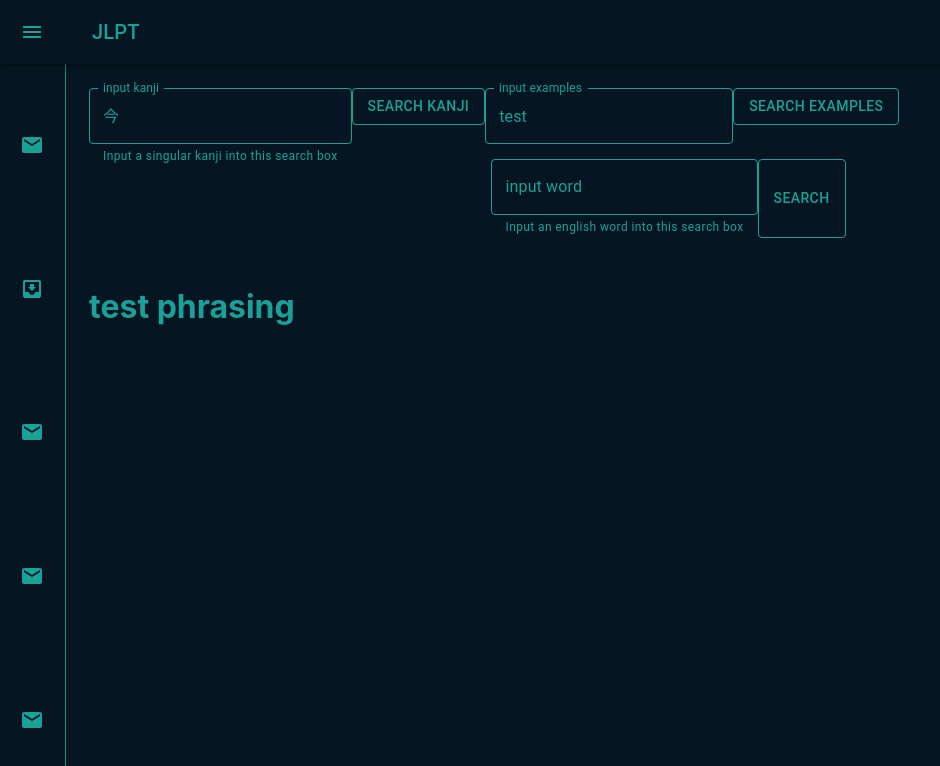
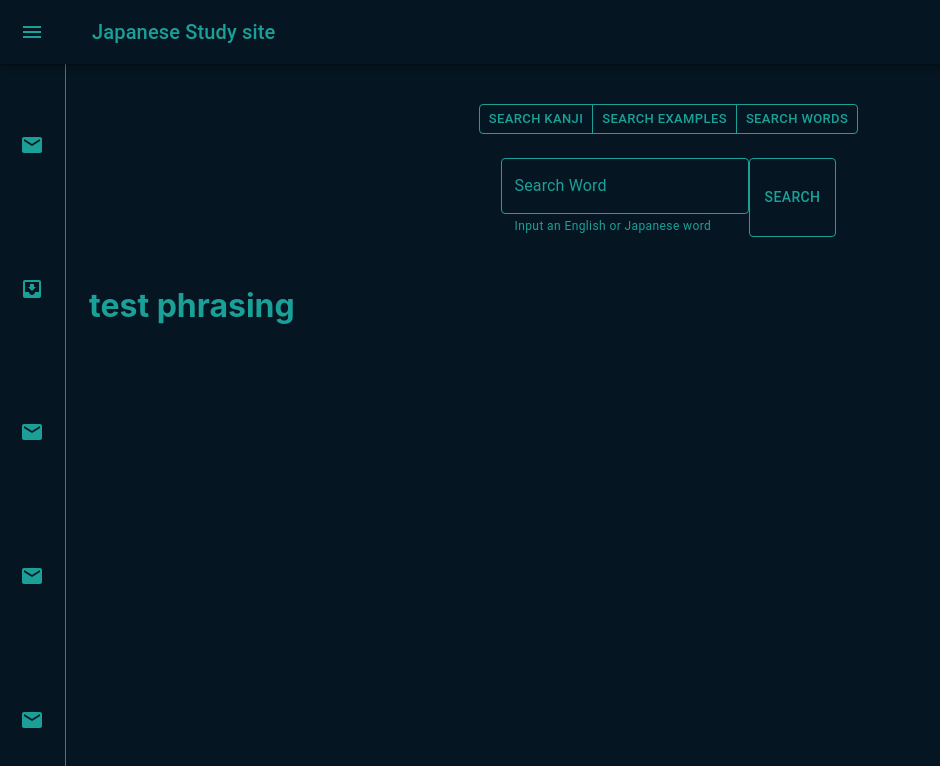
Before and after one commit to Konemui-dev/JapaneseLearningApplication, a React (Create React App) app in the folder sidebarv2/: page /Search in a window 1280 px wide. Shown: the top 766 px of the page, without its empty margins (0-940 px from the left). Built offline with nearby package versions, Linux system fonts and the light colour scheme.

Commit message:
95% finished on  search page

```diff
--- a/sidebarv2/src/Components/Navigation.js
+++ b/sidebarv2/src/Components/Navigation.js
@@ -27,6 +27,7 @@ import Brightness4Icon from "@mui/icons-material/Brightness4";
 import Brightness7Icon from "@mui/icons-material/Brightness7";
 import Link from "@mui/material/Link";
 import ".///Navigation.css";
+import { useState } from "react";
 
 const ColorModeContext = React.createContext({ toggleColorMode: () => {} });
 
@@ -109,7 +110,7 @@ const Pages = [
   "Resources",
   "Games",
 ];
-const Title = Pages[0];
+const Title = "t";
 
 function Navigation() {
   const theme = useTheme();
@@ -143,7 +144,7 @@ function Navigation() {
             <MenuIcon className="AppBar" />
           </IconButton>
           <Typography variant="h6" noWrap component="div">
-            {Title}
+            Japanese Study site
           </Typography>
         </Toolbar>
       </AppBar>
@@ -159,12 +160,13 @@ function Navigation() {
         </DrawerHeader>
         <Divider className="AppBar" />
 
-        <List className="AppBar">
+        <List className="AppBar" >
           {Pages.map((text, index) => (
-            <Link href={text} key={index}>
+            <Link href={text} key={index} >
               <ListItem
                 className="AppBar"
                 key={text}
+
                 disablePadding
                 sx={{
                   display: "block",
--- a/sidebarv2/src/Pages/test.js
+++ b/sidebarv2/src/Pages/test.js
@@ -1,6 +1,4 @@
 import {
-  Box,
-  Paper,
   TextField,
   Typography,
   Card,
@@ -10,8 +8,10 @@ import {
   Autocomplete,
   Grid,
   Button,
+  CircularProgress,
+  Grow,
+  ButtonGroup,
 } from "@mui/material";
-import { styled } from "@mui/material/styles";
 import LRUCache from "lru-cache";
 
 // App.js
@@ -20,10 +20,22 @@ import React, { useEffect, useState } from "react";
 
 function Test() {
   const [searchTerm, setSearchTerm] = useState("");
-  const [Kanji, setKanji] = useState("今");
-  const [searchExamples, setSearchExamples] = useState("test");
+  const [Kanji, setKanji] = useState("今"); //今
+  const [searchExamples, setSearchExamples] = useState("");
+  const [loading, setLoading] = useState(false);
   //set return info
   const [searchTermReturn, setSearchTermReturn] = useState([]);
+  const [exampleReturn, setExampleReturn] = useState([]);
+  const [kanjiReturn, setKanjiReturn] = useState([]);
+  const [checked, setChecked] = useState(false);
+
+  const handleChange = () => {
+    if (checked === false) {
+      setChecked((prev) => !prev);
+    } else {
+      setChecked((prev) => prev);
+    }
+  };
 
   const handleInputChange = (event) => {
     setSearchTerm(event.target.value);
@@ -40,21 +52,11 @@ function Test() {
   if (searchTerm.length <= 1) {
   }
 
-  const headers = new Headers();
-  headers.append("User-Agent", "MyApp/1.0");
-
-  const handleSearch = () => {
-    fetch(`/api/v1/search/words?keyword=${searchTerm}`)
-      .then((response) => response.json())
-      .then((data) => console.log(data))
-      .catch((error) => console.log(error));
-  };
-
   /**
    * testing
    */
 
-  const searchingForPhraseTest = () => {
+  const searchingForWord = () => {
     //works
     fetch(`http://localhost:3001/searchForPhrase/${searchTerm}`)
       .then((response) => {
@@ -62,21 +64,20 @@ function Test() {
           throw new Error("Network response was not ok");
         }
         return response.json();
+      }, setLoading(true))
+      .then((json) => {
+        setLoading(false);
+        setSearchTermReturn(json.data);
+        handleChange();
       })
-      .then((json) => {
-        console.log(json.data);
+      .catch((error) => {
+        console.log("Error:", error);
+        setLoading(true);
+      });
+  };
 
-        setSearchTermReturn(json.data);
-        document.getElementById("test").innerText = json.data[0].slug;
-        document.getElementById("test2").innerText =
-          json.data[0].japanese[0].reading;
-        document.getElementById("test3").innerText =
-          json.data[0].senses[0].english_definitions[0];
-      })
-      .catch((error) => console.log("Error:", error));
-  };
   const jlptLevel = (value) => {
-    if (value != "") {
+    if (value !== "") {
       return value;
     } else {
       return "Not in JLPT";
@@ -84,14 +85,24 @@ function Test() {
   };
 
   //setup card to Grow in MUI
-  const searchForPhrase_map = (
-    <Grid spacing={{ xs: 2, md: 3 }} container justifyContent="center">
+  const searchForWord_map = (
+    <Grid
+      container
+      spacing={{ xs: 2, md: 3 }}
+      columns={{ xs: 4, sm: 8, md: 12 }}
+    >
       {searchTermReturn.map((value, key) => (
-        <Grid key={key} item xs={4}>
+        <Grow
+          key={key}
+          in={checked}
+          style={{ transformOrigin: "0 0 0" }}
+          {...(checked ? { timeout: 1000 } : {})}
+        >
+          <Grid item xs={3} sm={4} md={4} points="0,100 50,00, 100,100">
             <Card
               sx={{
-              minWidth: 500,
-              minHeight: 500,
+                minWidth: 250,
+                minHeight: 150,
                 height: 500,
                 background: "#051622",
                 border: 1,
@@ -131,7 +142,7 @@ function Test() {
                     {" "}
                     <ruby style={{ fontSize: "25px" }}>
                       {value.word} <rp>(</rp>
-                    <rt> {value.reading}</rt>
+                      <rt> {value.reading} </rt>
                       <rp>)</rp>
                     </ruby>
                   </Typography>
@@ -139,6 +150,7 @@ function Test() {
               </CardContent>
             </Card>
           </Grid>
+        </Grow>
       ))}
     </Grid>
   );
@@ -146,26 +158,6 @@ function Test() {
   /**
    * testing2
    */
-
-  const searchingForPhrase = () => {
-    //works
-    fetch(`http://localhost:3001/searchForPhrase/${searchTerm}`)
-      .then((response) => {
-        if (!response.ok) {
-          throw new Error("Network response was not ok");
-        }
-        return response.json();
-      })
-      .then((json) => {
-        console.log(json.data);
-        document.getElementById("test").innerText = json.data[0].slug;
-        document.getElementById("test2").innerText =
-          json.data[0].japanese[0].reading;
-        document.getElementById("test3").innerText =
-          json.data[0].senses[0].english_definitions[0];
-      })
-      .catch((error) => console.log("Error:", error));
-  };
 
   const searchingKanji = () => {
     //works has a different data structure though
@@ -175,13 +167,77 @@ function Test() {
           throw new Error("Network response was not ok");
         }
         return response.json();
+      }, setLoading(true))
+      .then((json) => {
+        setLoading(false);
+        console.log(json);
+        setKanjiReturn([json]);
+        handleChange();
       })
-      .then((json) => {
-        console.log(json);
-        document.getElementById("testKanji").innerText = json.query;
-      })
-      .catch((error) => console.log("Error:", error));
+      .catch((error) => {
+        console.log("Error:", error);
+        setLoading(true);
+      });
   };
+  const searchForKanji_map = (
+    <Grid
+      container
+      spacing={{ xs: 2, md: 3 }}
+      columns={{ xs: 4, sm: 8, md: 12 }}
+    >
+      <Grow
+        in={checked}
+        style={{ transformOrigin: "0 0 0" }}
+        {...(checked ? { timeout: 1000 } : {})}
+      >
+        <Grid item xs={3} sm={4} md={12} points="0,100 50,00, 100,100">
+          {kanjiReturn.map((value, key) => (
+            <Card
+              key={key}
+              sx={{
+                minWidth: 250,
+                minHeight: 150,
+                height: 500,
+                background: "#051622",
+                border: 1,
+                borderColor: "#1BA098",
+                overflow: "auto",
+                color: "#1BA098",
+                textAlign: "center",
+              }}
+            >
+              <Typography gutterBottom variant="h3">
+                Search Query: {value.query}
+              </Typography>
+              <Typography  variant="h5">
+                kunyomi readings:
+              </Typography>
+              {value.kunyomi.map((value, key) => (
+                <div key={key}>
+                  <Typography>{value}</Typography>
+                </div>
+              ))}
+              <Typography gutterBottom variant="h5">
+                kunyomi Examples:
+              </Typography>
+              {value.kunyomiExamples.map((value, key) => (
+                <div key={key}>
+                  <ruby style={{ fontSize: "25px" }}>
+                    {value.example}
+                    <rp>(</rp>
+                    <rt> {value.reading} </rt>
+                    <rp>)</rp>
+                  </ruby>
+
+                  <Typography gutterBottom>{value.meaning}</Typography>
+                </div>
+              ))}
+            </Card>
+          ))}
+        </Grid>
+      </Grow>
+    </Grid>
+  );
 
   const searchingExamples = () => {
     fetch(`http://localhost:3001/searchForExamples/${searchExamples}`)
@@ -190,59 +246,223 @@ function Test() {
           throw new Error("Network response was not ok");
         }
         return response.json();
-      })
+      }, setLoading(true))
       .then((json) => {
-        console.log(json);
-        document.getElementById("testExample").innerText =
-          json.results[0].english;
-        document.getElementById("testExample2").innerText =
-          json.results[0].kanji;
+        console.log(json.results);
+        setLoading(false);
+        setExampleReturn(json.results);
+        handleChange();
       })
       .catch((error) => console.log("Error:", error));
   };
 
+  const liftedValue = (value) => {
+    if (value != "") {
+      return value;
+    } else {
+      return "no conversion";
+    }
+  };
+
+  const searchForExamples_map = (
+    <Grid
+      value="test"
+      container
+      spacing={{ xs: 2, md: 3 }}
+      columns={{ xs: 4, sm: 8, md: 12 }}
+    >
+      {exampleReturn.map((value, key) => (
+        <Grow
+          key={key}
+          in={checked}
+          style={{ transformOrigin: "0 0 0" }}
+          {...(checked ? { timeout: 1000 } : {})}
+        >
+          <Grid item xs={3} sm={4} md={4} points="0,100 50,00, 100,100">
+            <Card
+              key={key}
+              sx={{
+                minWidth: 250,
+                minHeight: 150,
+                height: 500,
+                background: "#051622",
+                border: 1,
+                borderColor: "#1BA098",
+                overflow: "auto",
+              }}
+            >
+              <CardContent sx={{ color: "#1BA098" }}>
+                <Typography variant="h5">english sentence examples</Typography>
+                <Typography gutterBottom component="div">
+                  {value.english}
+                </Typography>
+                <Typography gutterBottom variant="h5" component="div">
+                  Japanese sentence
+                </Typography>
+                <Typography gutterBottom component="div">
+                  kanji: <br></br>
+                  {value.kanji}
+                </Typography>
+                <Typography gutterBottom component="div">
+                  kana: <br></br>
+                  {value.kana}
+                </Typography>
+                <Typography gutterBottom component="div" variant="h5">
+                  pieces of sentences
+                </Typography>
+                {value.pieces.map((value, key) => (
+                  <Typography
+                    key={key}
+                    gutterBottom
+                    sx={{ marginBottom: "10px" }}
+                  >
+                    <ruby style={{ fontSize: "20px" }}>
+                      {value.unlifted}
+                      <rp>(</rp>
+                      <rt style={{ fontSize: "13px" }}>
+                        {" "}
+                        {liftedValue(value.lifted)}
+                      </rt>
+                      <rp>)</rp>
+                    </ruby>
+                  </Typography>
+                ))}
+              </CardContent>
+            </Card>
+          </Grid>
+        </Grow>
+      ))}
+    </Grid>
+  );
+
   /**
-   * Task 1 : change the textfield to conditionally render like in web sem1
-   * Task 2 : change Buttons to render same way
+   * Task 1 : change the textfield to conditionally render like in web sem1 --Done
+   * Task 2 : change Buttons to render same way -- Done
    * Task 3 : have other search formats correctly render
    * Task 4 : display results in a grid again like the other method (can probably reuse the same grid and have them output different times)
+   * Task 5 : loading -- Done
+   * Task 6 : added loading effect -- Done
+   * Task 7 : added resizing on page size difference -- Done
+   * Task 8 : added fade in for effect -- Done
    */
+  const [SearchKanjiBtn, setSearchKanjiBtn] = useState(false);
+  const [SearchExamplesBtn, setSearchExamplesBtn] = useState(false);
+  const [SearchWordBtn, setSearchWordBtn] = useState(true);
+
+  const handleSearchKanji = (e) => {
+    console.log(e.target.value);
+    if (e.target.value === "Search Kanji") {
+      setSearchKanjiBtn(true);
+      setSearchExamplesBtn(false);
+      setSearchWordBtn(false);
+    }
+    if (e.target.value === "Search Examples") {
+      setSearchKanjiBtn(false);
+      setSearchExamplesBtn(true);
+      setSearchWordBtn(false);
+    }
+    if (e.target.value === "Search Words") {
+      setSearchKanjiBtn(false);
+      setSearchExamplesBtn(false);
+      setSearchWordBtn(true);
+    }
+  };
 
   return (
     <div>
-      <TextField
-        helperText={"Input a singular kanji into this search box"}
-        variant="outlined"
-        label="input kanji"
-        value={Kanji}
-        onChange={handleKanjiInputChange}
-      />
-      <Button variant="outlined" onClick={searchingKanji}>search Kanji</Button>
-
-      <TextField
-        variant="outlined"
-        label="input examples"
-        value={searchExamples}
-        onChange={handleSearchExampleChange}
-      />
-      <Button variant="outlined" onClick={searchingExamples}>search Examples</Button>
       <div>
         {/** grid layout for returned search */}
-        <Grid sx={{ flexGrow: 1 }} container spacing={1}>
+        <Grid
+          sx={{ flexGrow: 1 }}
+          container
+          spacing={1}
+          justifyContent="center"
+        >
+          {/**button group options */}
+          <ButtonGroup
+            size="small"
+            sx={{ marginBottom: "2%", marginTop: "2%" }}
+          >
+            <Button onClick={handleSearchKanji} value="Search Kanji">
+              Search Kanji
+            </Button>
+            <Button onClick={handleSearchKanji} value="Search Examples">
+              Search Examples
+            </Button>
+            <Button onClick={handleSearchKanji} value="Search Words">
+              Search Words
+            </Button>
+          </ButtonGroup>
+          <Grid container justifyContent="center">
+            {/**button 1 */}
+            {SearchWordBtn && (
               <Grid container justifyContent="center">
                 <TextField
-              helperText={"Input an english word into this search box"}
+                  helperText={"Input an English or Japanese word"}
                   variant="outlined"
-              label="input word"
+                  label="Search Word"
                   value={searchTerm}
                   onChange={handleInputChange}
                 ></TextField>
-            <Button variant="outlined" onClick={searchingForPhraseTest}>
+                <Button
+                  variant="outlined"
+                  onClick={searchingForWord}
+                  checked={checked}
+                >
                   Search
                 </Button>
               </Grid>
+            )}
+            {/**button 2 */}
+            {SearchKanjiBtn && (
+              <Grid container justifyContent="center">
+                <TextField
+                  helperText={"Input Kanji"}
+                  variant="outlined"
+                  label="Search Kanji"
+                  value={Kanji}
+                  onChange={handleKanjiInputChange}
+                  checked={checked}
+                />
+                <Button variant="outlined" onClick={searchingKanji}>
+                  search
+                </Button>
+              </Grid>
+            )}
+
+            {/**button 3 */}
+            {SearchExamplesBtn && (
+              <Grid container justifyContent="center">
+                <TextField
+                  helperText={"Input an English or Japanese word"}
+                  variant="outlined"
+                  label="Search Examples"
+                  value={searchExamples}
+                  onChange={handleSearchExampleChange}
+                  checked={checked}
+                />
+                <Button variant="outlined" onClick={searchingExamples}>
+                  search
+                </Button>
+              </Grid>
+            )}
+          </Grid>
+          {loading && (
+            <CircularProgress
+              sx={{
+                color: "#1BA098",
+                position: "relative",
+                marginTop: "5%",
+              }}
+              xs={10}
+            />
+          )}
           <Grid item xs={12} md={12} columns={{ xs: 4, sm: 8, md: 12 }}>
-            {searchForPhrase_map}
+            {/**coditional render of response Cards */}
+            {SearchExamplesBtn && searchForExamples_map}
+            {SearchWordBtn && searchForWord_map}
+            {/**temp v */}
+            {SearchKanjiBtn && searchForKanji_map}
           </Grid>
         </Grid>
 
```
Lines whose indentation alone changed are shown as unchanged.
